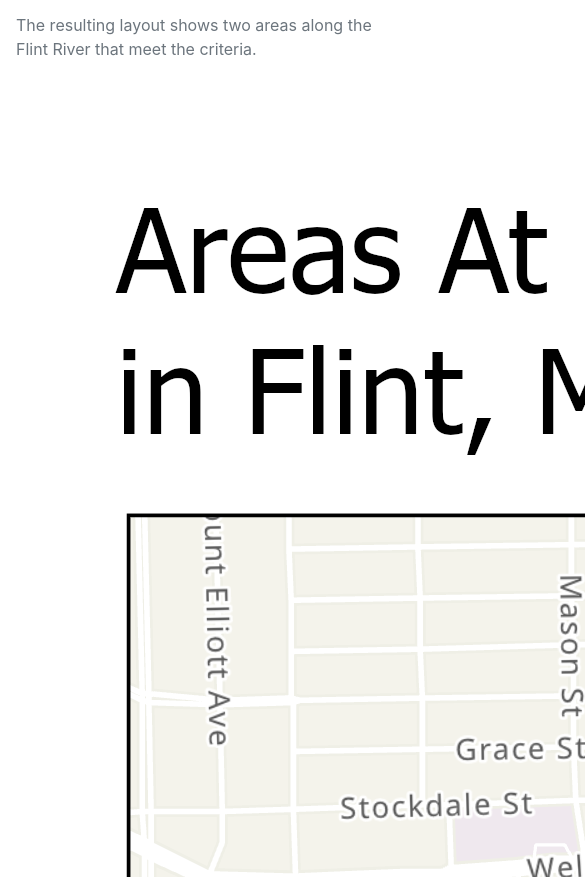
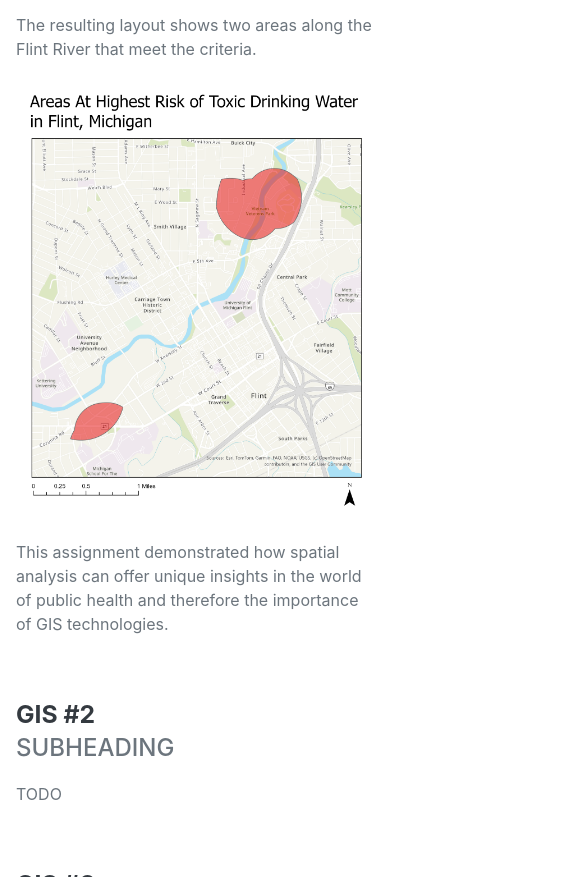
Before and after one commit to zirons1/gis-portfolio, a plain HTML site: page index.html in a window 390 px wide. Shown: the part 1244-2121 px from the top of the page, 585 px wide, since content can reach past the window. Drawn offline with nearby package versions, Linux system fonts and the light colour scheme; a web font is replaced by a local one.

Commit message:
Make Flint layout image responsive?

```diff
--- a/index.html
+++ b/index.html
@@ -14,6 +14,13 @@
         <link href="https://fonts.googleapis.com/css?family=Muli:400,400i,800,800i" rel="stylesheet" type="text/css" />
         <!-- Core theme CSS (includes Bootstrap)-->
         <link href="css/styles.css" rel="stylesheet" />
+        <style>
+            .responsive-img {
+              max-width: 100%;
+              height: auto;
+              display: block;
+            }
+      </style>
     </head>
     <body id="page-top">
         <!-- Navigation-->
@@ -60,7 +67,7 @@
                                 </ul>
                             </p>
                             <p>The resulting layout shows two areas along the Flint River that meet the criteria.</p>
-                            <img src="assets/img/flint_layout.png" alt="Areas At Highest Risk of Toxic Drinking Water in Flint, Michigan">
+                            <img src="assets/img/flint_layout.png" alt="Areas At Highest Risk of Toxic Drinking Water in Flint, Michigan" class="responsive-img">
                             <p>This assignment demonstrated how spatial analysis can offer unique insights in the world of public health and therefore the importance of GIS technologies.</p>
                         </div>
                     </div>
```
